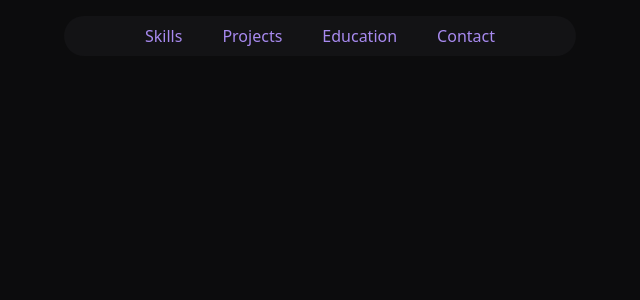
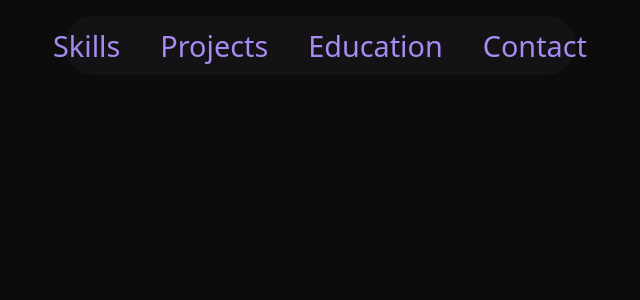
Before and after one commit to mihaisacalianu/updated-landing, a React (Vite) app: page / in a window 1280 px wide. Shown: the top 300 px of the page, without its empty margins (320-960 px from the left). Built offline with nearby package versions, Linux system fonts and the light colour scheme.

Commit message:
increased font size of nav links

```diff
--- a/src/Components/Nav.jsx
+++ b/src/Components/Nav.jsx
@@ -3,7 +3,7 @@ import { HashLink } from 'react-router-hash-link';
 function Nav() {
   return (
     <nav aria-label="Main Navigation"
-    className='bg-[#131315] text-[#A88AF0] p-4 mt-4 rounded-full w-[80%] sm:w-[60%]: sm:p-2 md:w-[40%] mx-auto text-center'>
+    className='bg-[#131315] text-[#A88AF0] text-[1.2rem] sm:text-[1.8rem] p-4 mt-4 rounded-full w-[80%] sm:w-[60%]: sm:p-2 md:w-[40%] mx-auto text-center'>
       <ul className='flex gap-5 sm:gap-10 w-full justify-center items-center'>
         <li><HashLink smooth to="#skills">Skills</HashLink></li>
         <li><HashLink smooth to="#projects">Projects</HashLink></li>
```
